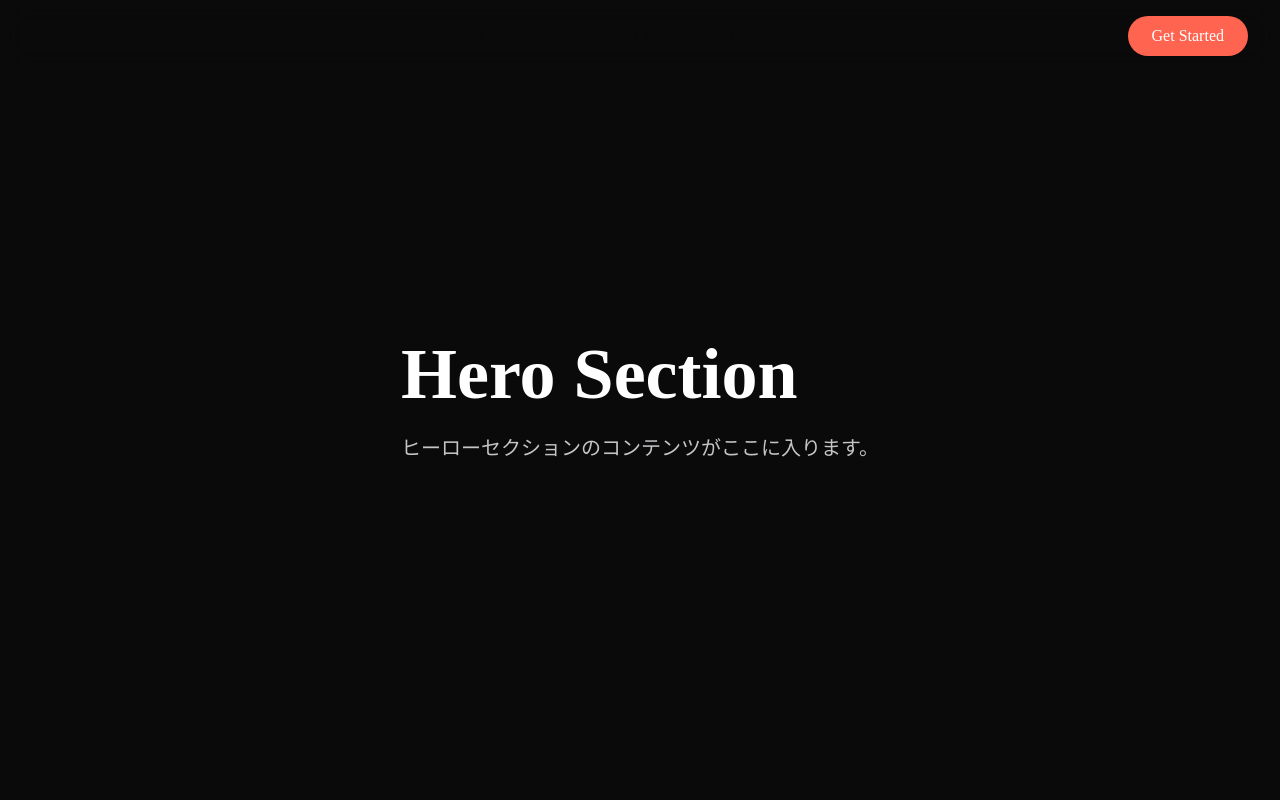
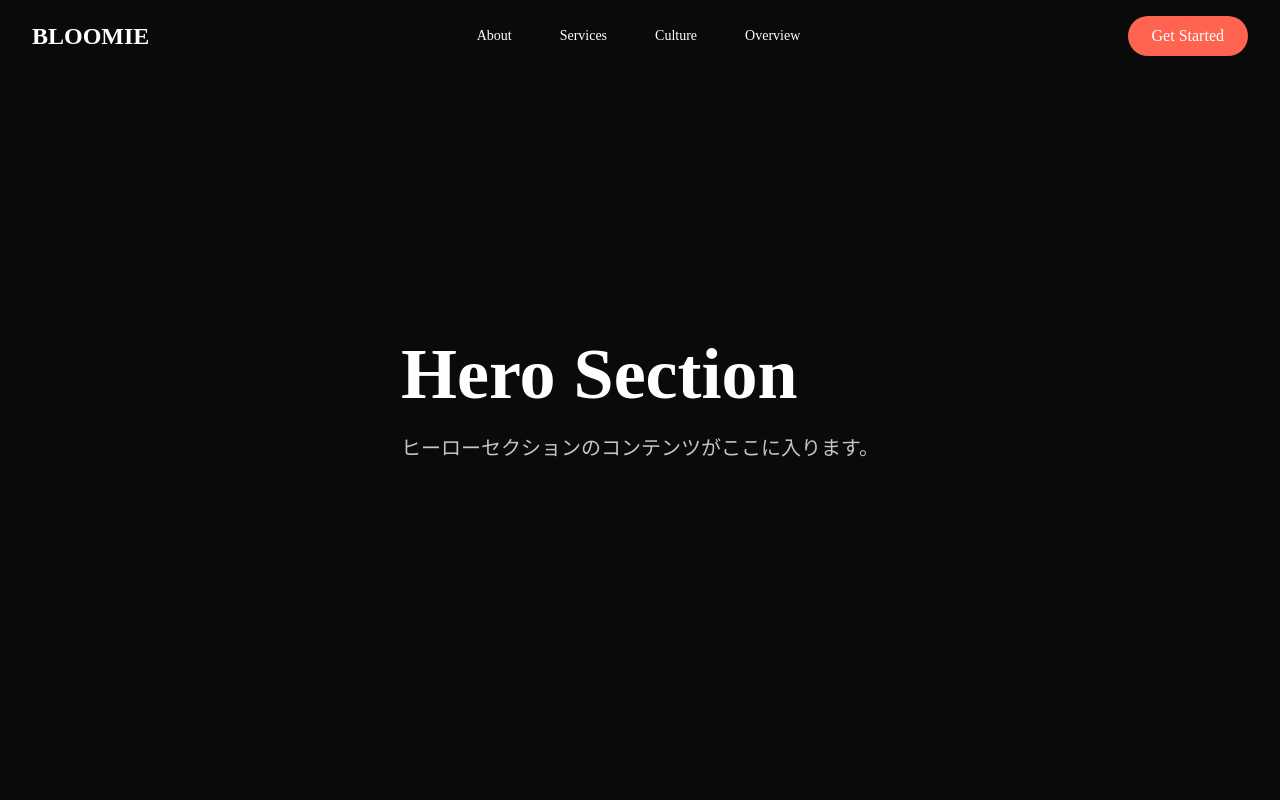
Before and after one commit to micci184/bloomie, a Next.js app: page / in a window 1280 px wide. Shown: the top 800 px of the page. Built offline with nearby package versions, Linux system fonts and the light colour scheme.

Commit message:
fix(header): 初期状態のコントラスト不足を改善\n\n- スクロール量に応じて textColor を白→黒で補間\n- ロゴ/ナビのテキストカラーを継承に変更し初期から視認可能に\n- デザイン要件の可読性を満たすように調整

```diff
--- a/src/components/Header.tsx
+++ b/src/components/Header.tsx
@@ -30,6 +30,12 @@ export function Header() {
     ['0 0 0 rgba(0, 0, 0, 0)', '0 1px 3px rgba(0, 0, 0, 0.1)', '0 4px 6px rgba(0, 0, 0, 0.1)']
   );
   const borderOpacity = useTransform(scrollY, [0, 100], [0, 1]);
+  // テキスト色（白→黒）をスクロールで補間
+  const textColor = useTransform(scrollY, [0, 100, 200], [
+    'rgba(255,255,255,1)',
+    'rgba(34,34,34,0.9)',
+    'rgba(10,10,10,1)'
+  ]);
 
   // IntersectionObserverで現在のセクションを追跡
   useEffect(() => {
@@ -79,6 +85,7 @@ export function Header() {
             borderOpacity,
             (value) => `rgba(243, 244, 246, ${value})`
           ),
+          color: textColor,
         }}
         className="fixed top-0 left-0 right-0 z-50 border-b backdrop-blur-md transition-colors"
       >
@@ -91,7 +98,7 @@ export function Header() {
                 e.preventDefault();
                 scrollToSection('#hero');
               }}
-              className="text-2xl font-bold text-base hover:text-brand transition-colors focus:outline-none focus:ring-2 focus:ring-brand focus:ring-offset-2 rounded"
+              className="text-2xl font-bold hover:text-brand transition-colors focus:outline-none focus:ring-2 focus:ring-brand focus:ring-offset-2 rounded"
               whileHover={{ scale: 1.05 }}
               whileTap={{ scale: 0.95 }}
             >
@@ -106,9 +113,7 @@ export function Header() {
                   onClick={() => scrollToSection(item.href)}
                   className={cn(
                     'text-sm font-medium transition-colors hover:text-brand focus:outline-none focus:ring-2 focus:ring-brand focus:ring-offset-2 rounded px-2 py-1',
-                    activeSection === item.href.slice(1)
-                      ? 'text-brand'
-                      : 'text-base/80'
+                    activeSection === item.href.slice(1) ? 'text-brand' : ''
                   )}
                 >
                   {item.name}
```
